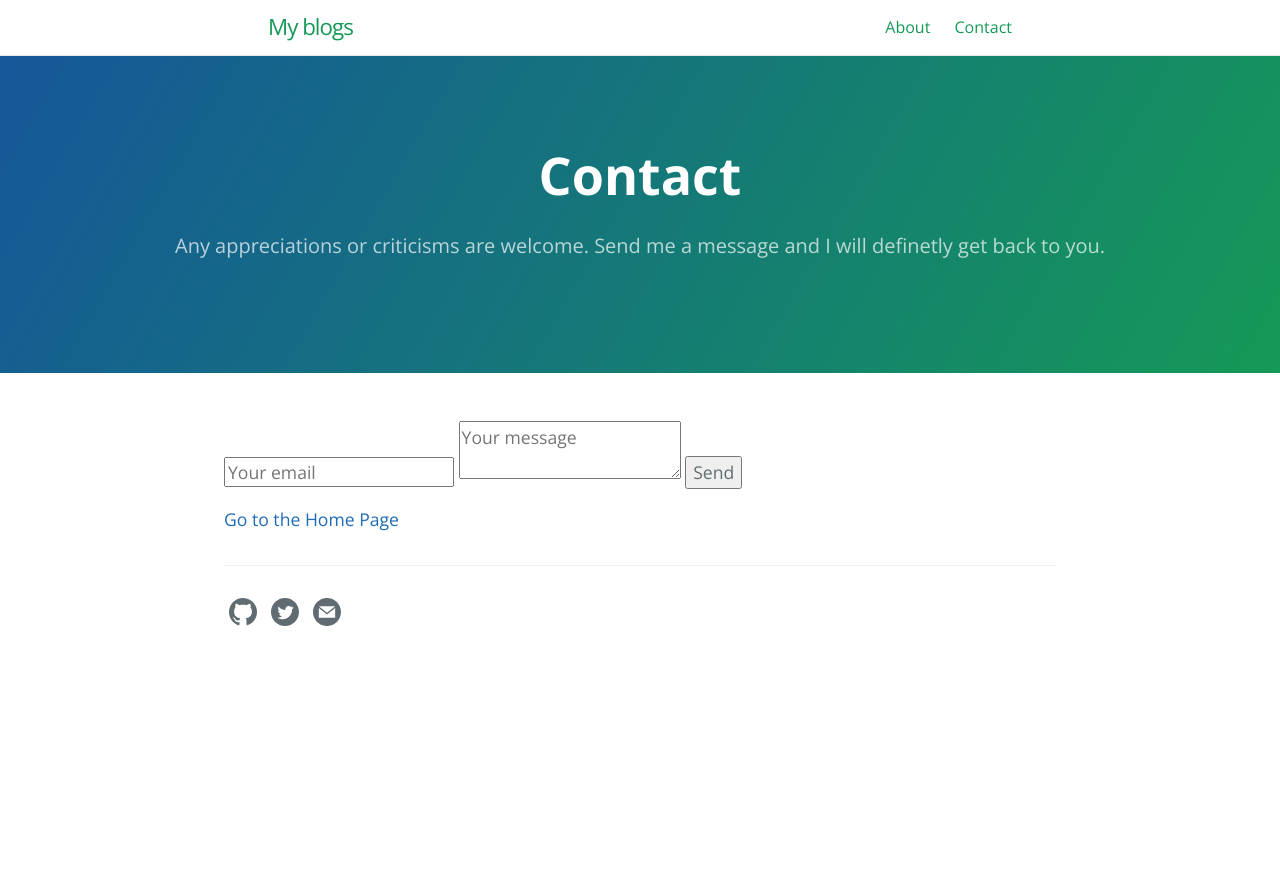
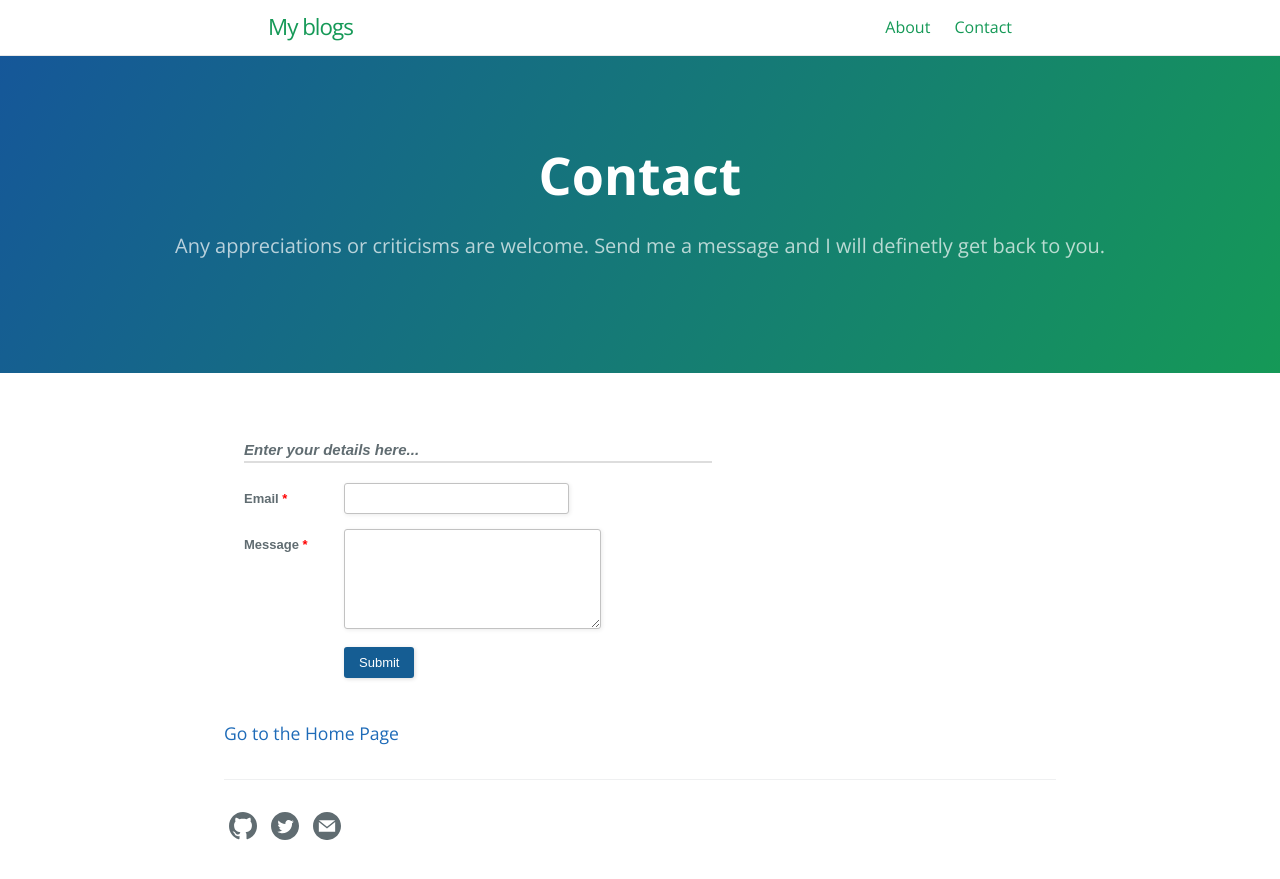
Before and after one commit to Swastik1993/Swastik1993.github.io, a Jekyll site: the page built from contact.md, in a window 1280 px wide. Shown: the top 879 px of the page. Built offline with Jekyll 4.4.1, drawn with Linux system fonts in a browser that asks for light colours; some of the changed lines change nothing that is shown.

Commit message:
page update

```diff
--- a/contact.md
+++ b/contact.md
@@ -4,10 +4,103 @@ title: Contact
 tagline: Any appreciations or criticisms are welcome. Send me a message and I will definetly get back to you.
 ---
 
+<style type="text/css">
+.form-style-2{
+    max-width: 500px;
+    padding: 20px 12px 10px 20px;
+    font: 13px Arial, Helvetica, sans-serif;
+}
+.form-style-2-heading{
+    font-weight: bold;
+    font-style: italic;
+    border-bottom: 2px solid #ddd;
+    margin-bottom: 20px;
+    font-size: 15px;
+    padding-bottom: 3px;
+}
+.form-style-2 label{
+    display: block;
+    margin: 0px 0px 15px 0px;
+}
+.form-style-2 label > span{
+    width: 100px;
+    font-weight: bold;
+    float: left;
+    padding-top: 8px;
+    padding-right: 5px;
+}
+.form-style-2 span.required{
+    color:red;
+}
+.form-style-2 .tel-number-field{
+    width: 40px;
+    text-align: center;
+}
+.form-style-2 input.input-field, .form-style-2 .select-field{
+    width: 48%;
+}
+.form-style-2 input.input-field,
+.form-style-2 .tel-number-field,
+.form-style-2 .textarea-field,
+ .form-style-2 .select-field{
+    box-sizing: border-box;
+    -webkit-box-sizing: border-box;
+    -moz-box-sizing: border-box;
+    border: 1px solid #C2C2C2;
+    box-shadow: 1px 1px 4px #EBEBEB;
+    -moz-box-shadow: 1px 1px 4px #EBEBEB;
+    -webkit-box-shadow: 1px 1px 4px #EBEBEB;
+    border-radius: 3px;
+    -webkit-border-radius: 3px;
+    -moz-border-radius: 3px;
+    padding: 7px;
+    outline: none;
+}
+.form-style-2 .input-field:focus,
+.form-style-2 .tel-number-field:focus,
+.form-style-2 .textarea-field:focus,
+.form-style-2 .select-field:focus{
+    border: 1px solid #0C0;
+}
+.form-style-2 .textarea-field{
+    height:100px;
+    width: 55%;
+}
+.form-style-2 input[type=submit],
+.form-style-2 input[type=button]{
+    border: none;
+    padding: 8px 15px 8px 15px;
+    background: #155D93;
+    color: #fff;
+    box-shadow: 1px 1px 4px #DADADA;
+    -moz-box-shadow: 1px 1px 4px #DADADA;
+    -webkit-box-shadow: 1px 1px 4px #DADADA;
+    border-radius: 3px;
+    -webkit-border-radius: 3px;
+    -moz-border-radius: 3px;
+}
+.form-style-2 input[type=submit]:hover,
+.form-style-2 input[type=button]:hover{
+    background: #15955C;
+    color: #fff;
+}
+</style>
+
+<div class="form-style-2">
+  <div class="form-style-2-heading">Enter your details here...</div>
+  <form action="https://formspree.io/mail@swastikbiswas.me" method="post">
+    <label for="field2"><span>Email <span class="required">*</span></span><input type="text" class="input-field" name="field2" value="" /></label>
+    <label for="field5"><span>Message <span class="required">*</span></span><textarea name="field5" class="textarea-field"></textarea></label>
+    <label><span>&nbsp;</span><input type="submit" value="Submit" /></label>
+  </form>
+</div>
+
+
+<!--
 <form method="POST" action="https://formspree.io/mail@swastikbiswas.me">
   <input name="email" placeholder="Your email" type="email">
   <textarea name="message" placeholder="Your message"></textarea>
   <button type="submit">Send</button>
 </form>
-
+-->
 [Go to the Home Page](./)
```
Also changed, not shown: Gemfile.lock.
